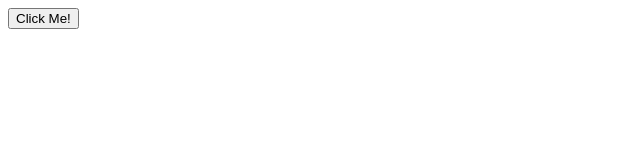
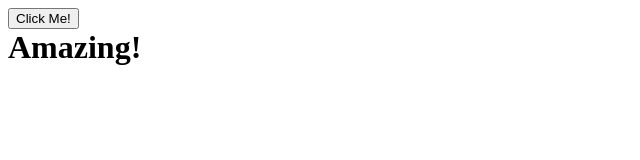
Before and after one commit to denislemire/circle-ci-button, a website: page htdocs/index.html in a window 1280 px wide. Shown: the whole page, without its empty margins (0-640 px from the left). Drawn offline with Linux system fonts and the light colour scheme.

Commit message:
If you try to fail and succeed... which have you done?

```diff
--- a/htdocs/index.html
+++ b/htdocs/index.html
@@ -9,6 +9,6 @@
 		<input type="button" id="MyButton" value="Click Me!">
 	</form>
 
-	<h1 style="display: none" id="HiddenText">Amazing!</h1>
+	<h1 style="display: inline" id="HiddenText">Amazing!</h1>
 </body>
 </html>
```
